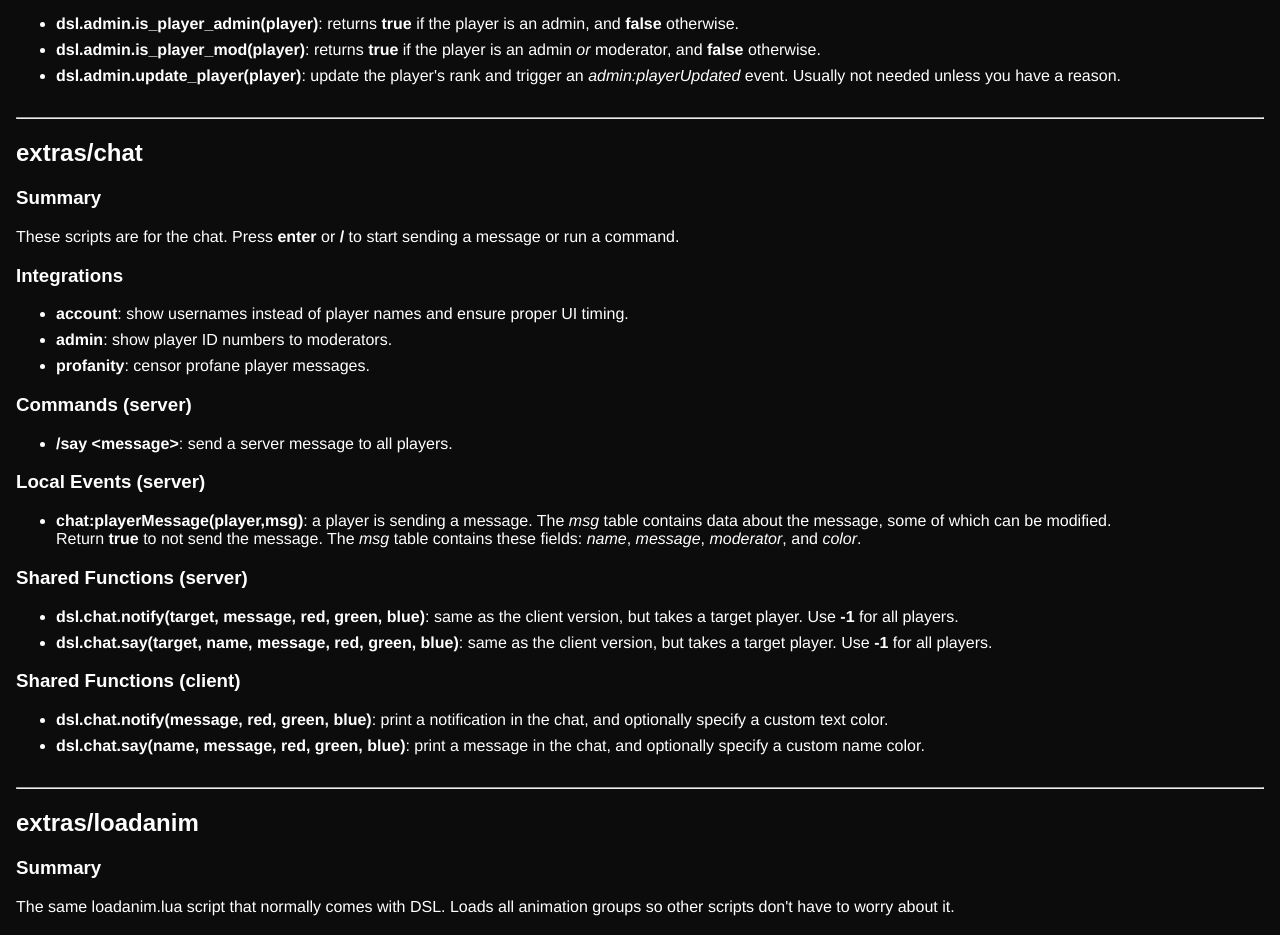
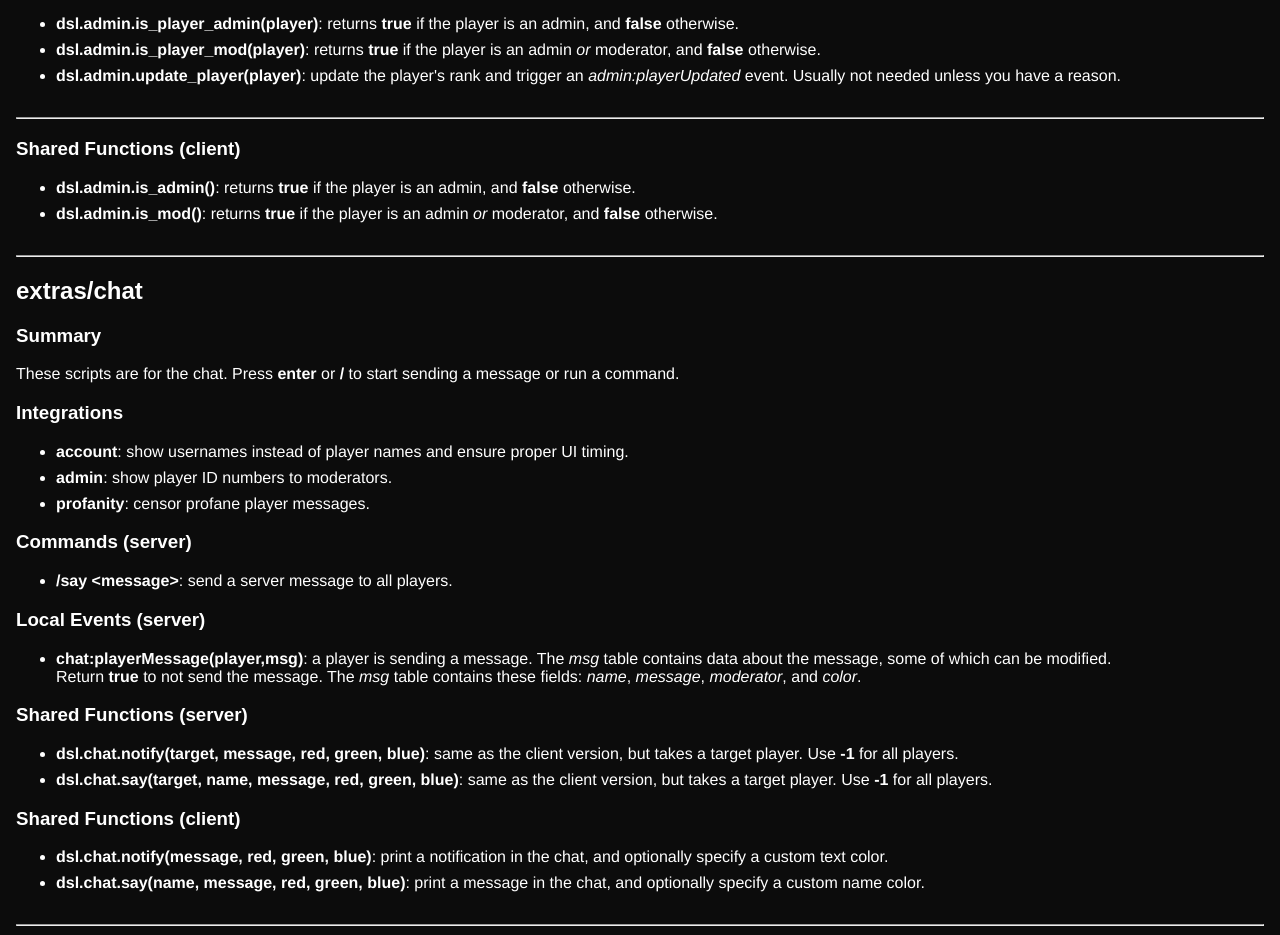
Before and after one commit to derpy54320/bully-scripting, a plain HTML site: page server.html in a window 1280 px wide. Shown: the part 3000-3935 px from the top of the page. Drawn offline with Linux system fonts and the light colour scheme.

Commit message:
add admin client functions

```diff
--- a/server.html
+++ b/server.html
@@ -221,6 +221,12 @@
 				<li><b>dsl.admin.update_player(player)</b>: update the player's rank and trigger an <i>admin:playerUpdated</i> event. Usually not needed unless you have a reason.</li>
 			</ul>
 			<hr/>
+			<h3>Shared Functions (client)</h3>
+			<ul>
+				<li><b>dsl.admin.is_admin()</b>: returns <b>true</b> if the player is an admin, and <b>false</b> otherwise.</li>
+				<li><b>dsl.admin.is_mod()</b>: returns <b>true</b> if the player is an admin <i>or</i> moderator, and <b>false</b> otherwise.</li>
+			</ul>
+			<hr/>
 			<h2 id="chat">extras/chat</h2>
 			<h3>Summary</h3>
 			<p>
```
